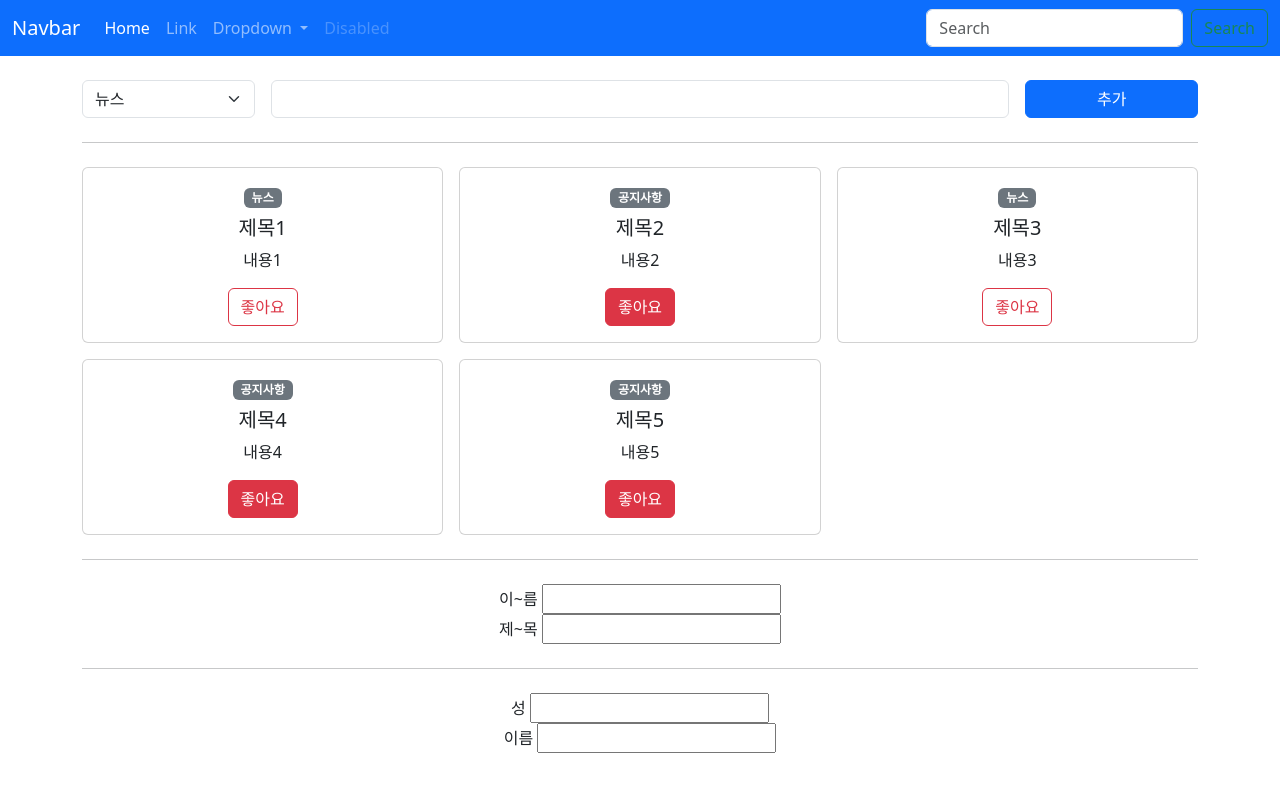
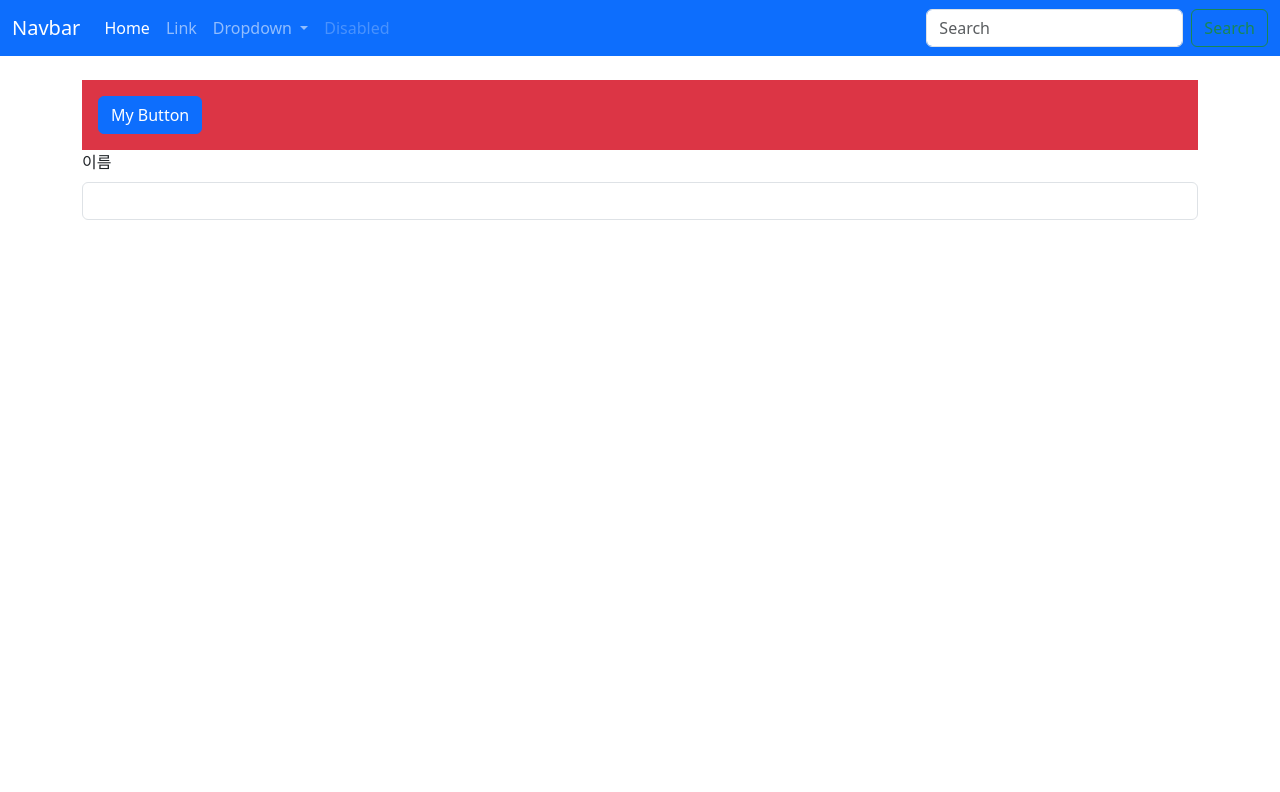
Before and after one commit to pearlag/Vue.js, a Vue app: page / in a window 1280 px wide. Shown: the top 792 px of the page. Built offline with nearby package versions, Linux system fonts and the light colour scheme.

Commit message:
study day 11

```diff
--- a/src/components/LabelInput.vue
+++ b/src/components/LabelInput.vue
@@ -1,12 +1,8 @@
 <template>
-	<div>
-		<label>
-			{{ label }}
-			<input v-model="value" type="text" />
-			<!-- :value="modelValue"
-      @input="event => $emit('update:modelValue', event.target.value)" -->
-		</label>
-	</div>
+	<label class="form-label" id="child-id">
+		{{ label }}
+	</label>
+	<input v-model="value" v-bind="$attrs" type="text" class="form-control" />
 </template>
 
 <script>
--- /dev/null
+++ b/src/components/MyButton.vue
@@ -0,0 +1,23 @@
+<template>
+	<div class="p-3 bg-danger">
+		<button class="btn btn-primary" type="button" v-bind="$attrs">
+			My Button
+		</button>
+	</div>
+</template>
+
+<script>
+export default {
+	inheritAttrs: false,
+	setup(props, context) {
+		// console.log('context.attrs:', context.attrs);
+		// console.log('class:', context.attrs.class);
+		// console.log('id:', context.attrs.id);
+		// console.log('onClick:', context.attrs.onClick);
+		// context.attrs.onClick();
+		return {};
+	},
+};
+</script>
+
+<style lang="scss" scoped></style>
--- a/src/components/TheView.vue
+++ b/src/components/TheView.vue
@@ -1,87 +1,25 @@
 <template>
 	<main>
-		<div class="container text-center py-4">
-			<PostCreate @create-post="createPost"></PostCreate>
-
-			<hr class="my-4" />
-
-			<div class="row g-3">
-				<div class="col col-4" v-for="post in posts" key="post.id">
-					<AppCard
-						:title="post.title"
-						:contents="post.contents"
-						:type="post.type"
-						:isLike="post.isLike"
-					></AppCard>
-				</div>
-			</div>
-
-			<hr class="my-4" />
-
-			<LabelInput v-model="username" label="이~름"></LabelInput>
-			<LabelTitle v-model:title="username" label="제~목"></LabelTitle>
-
-			<hr class="my-4" />
-
-			<Username
-				v-model:firstname="firstname"
-				v-model:lastname="lastname"
-			></Username>
+		<div class="container py-4">
+			<MyButton class="my-button" id="my-button" @click="sayHello"></MyButton>
+			<LabelInput label="이름" data-id="이름"></LabelInput>
 		</div>
 	</main>
 </template>
 
 <script>
-import AppCard from '@/components/AppCard.vue';
-import PostCreate from '@/components/PostCreate.vue';
-import LabelInput from '@/components/LabelInput.vue';
-import LabelTitle from '@/components/LabelTitle.vue';
-import Username from '@/components/Username.vue';
-import { ref, reactive } from 'vue';
+import MyButton from './MyButton.vue';
+import LabelInput from './LabelInput.vue';
 export default {
 	components: {
-		AppCard,
-		PostCreate,
+		MyButton,
 		LabelInput,
-		LabelTitle,
-		Username,
 	},
 	setup() {
-		const posts = reactive([
-			{ id: 1, title: '제목1', contents: '내용1', isLike: false, type: 'news' },
-			{
-				id: 2,
-				title: '제목2',
-				contents: '내용2',
-				isLike: true,
-				type: 'notice',
-			},
-			{ id: 3, title: '제목3', contents: '내용3', isLike: false, type: 'news' },
-			{
-				id: 4,
-				title: '제목4',
-				contents: '내용4',
-				isLike: true,
-				type: 'notice',
-			},
-			{
-				id: 5,
-				title: '제목5',
-				contents: '내용5',
-				isLike: true,
-				type: 'notice',
-			},
-		]);
-		const createPost = newPost => {
-			console.log('createPost');
-			console.log('newPost: ', newPost);
-			posts.push(newPost);
+		const sayHello = () => {
+			alert('안녕하세요.');
 		};
-
-		const username = ref('');
-		const firstname = ref('');
-		const lastname = ref('');
-		return { posts, createPost, username, firstname, lastname };
+		return { sayHello };
 	},
 };
 </script>
```
Also changed, not shown: src/components/PostIndex.vue (added, +83 -0 lines).
